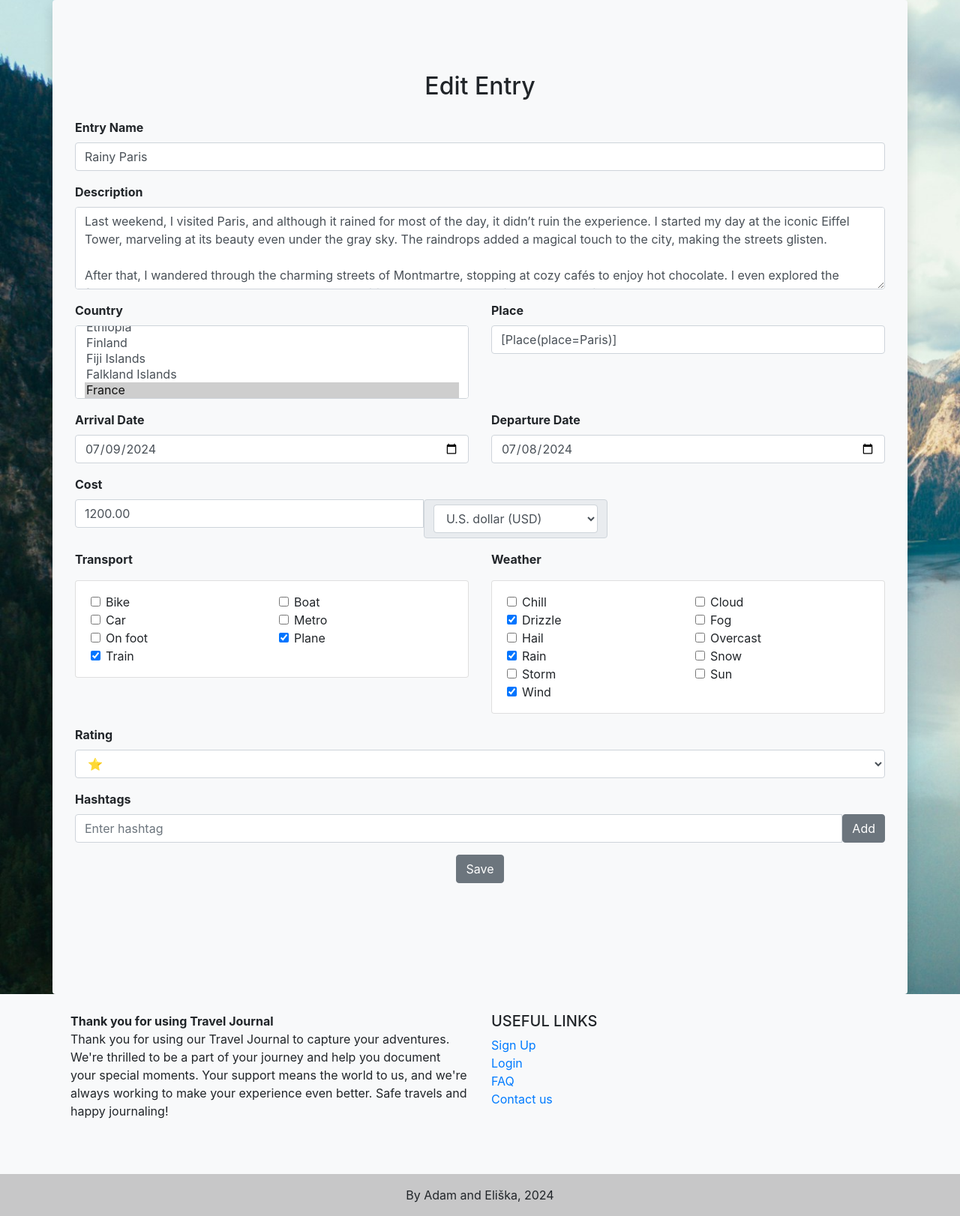
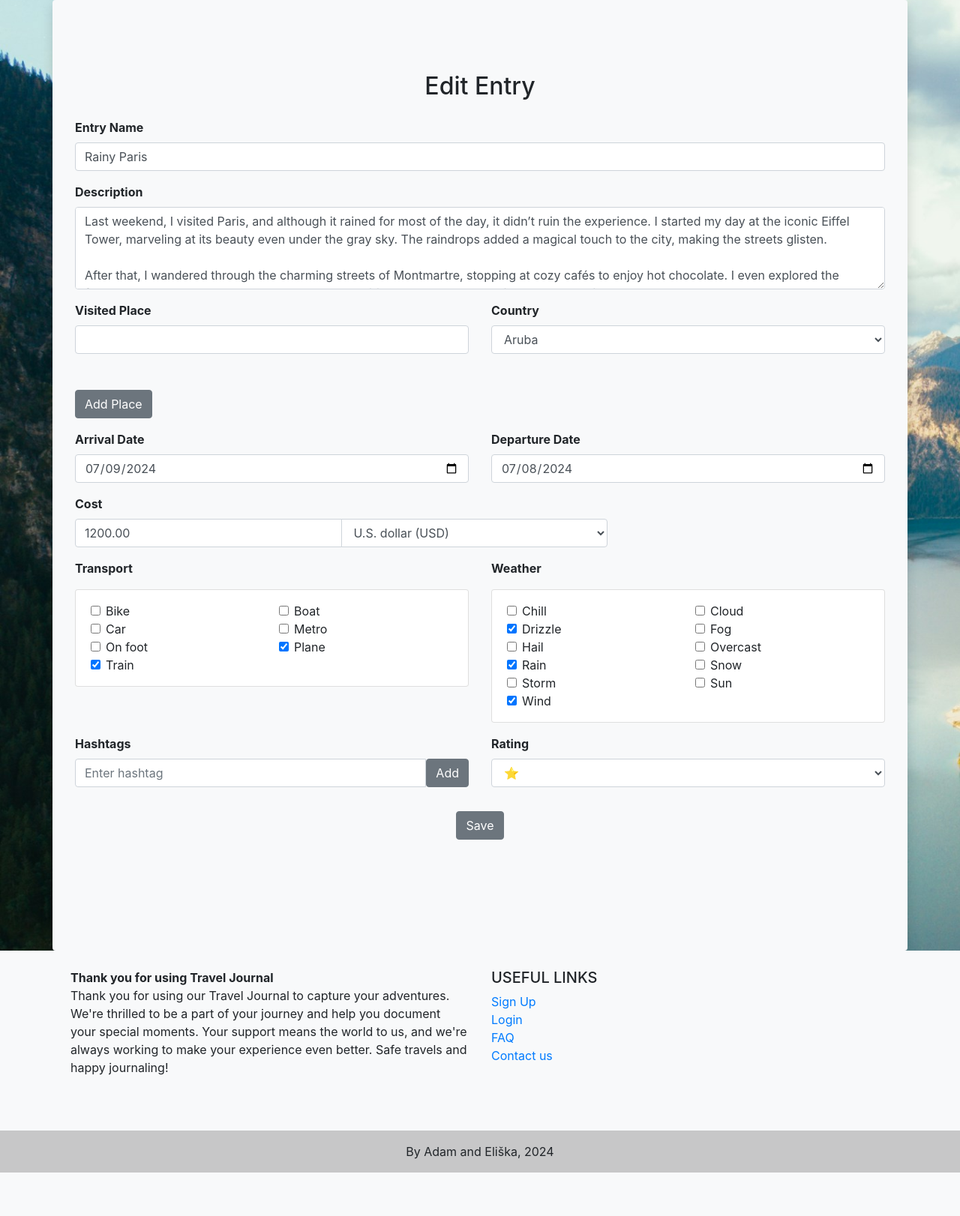
Before and after one commit to celiska/travel_journal, a Django app: page /entry/2/update in a window 1280 px wide. Shown: the part 72-1694 px from the top of the page at 75% size. After the commit the page ends 1636 px from the top, so only its background shows below. Run offline with Django 5.2, Linux system fonts and the light colour scheme; data comes from the database, SQL or seed files in the repository; some libraries are stand-ins or nearby versions.

Commit message:
Better place & country form, better form validation, blank fields hidden on entry page

```diff
--- a/static/css/styles.css
+++ b/static/css/styles.css
@@ -49,3 +49,13 @@
 .star-full {
     color: #FFD43B;
 }
+
+.custom-badge {
+    font-size: 1rem;
+    padding: 0.5rem;
+    background-color: #5C92FF;
+    color: white;
+    border-radius: 0.3rem;
+    margin-right: 0.5rem;
+    margin-bottom: 0.2rem;
+}
--- /dev/null
+++ b/static/js/country_place.js
@@ -0,0 +1,22 @@
+document.getElementById('add-place-btn').addEventListener('click', function() {
+    var place = document.getElementById('place-input').value;
+    var countrySelect = document.getElementById('country-select');
+    var country = countrySelect.options[countrySelect.selectedIndex].text;
+    var countryId = countrySelect.value;
+
+    if (place && countryId) {
+        var badgeContainer = document.createElement('span');
+        badgeContainer.classList.add('custom-badge');
+
+        badgeContainer.textContent = place + ' (' + country + ')';
+
+        document.getElementById('place-list').appendChild(badgeContainer);
+
+        var hiddenInput = document.getElementById('places-countries-hidden');
+        hiddenInput.value += place + ':' + countryId + ';';
+
+        document.getElementById('place-input').value = '';
+    } else {
+        alert("Please enter both place and country");
+    }
+});
--- a/static/js/hashtags.js
+++ b/static/js/hashtags.js
@@ -1,26 +1,20 @@
-// List to hold added hashtags
 let hashtags = [];
 
-// Function to add a hashtag
 document.getElementById('add-hashtag-btn').addEventListener('click', function() {
     const hashtagInput = document.getElementById('hashtag-input');
     const hashtagValue = hashtagInput.value.trim();
 
-    // Check if the hashtag is not empty and not a duplicate
     if (hashtagValue && !hashtags.includes(hashtagValue)) {
-        hashtags.push(hashtagValue); // Add hashtag to the list
+        hashtags.push(hashtagValue);
 
-        // Update the hidden field for the POST request
         document.getElementById('hashtags-hidden').value = hashtags.join(',');
 
-        // Visually add the hashtag
         const hashtagList = document.getElementById('hashtag-list');
         const hashtagItem = document.createElement('span');
-        hashtagItem.classList.add('badge', 'bg-secondary', 'mr-2', 'mb-2');
+        hashtagItem.classList.add('badge', 'bg-warning', 'mr-2', 'mb-2');
         hashtagItem.textContent = '#' + hashtagValue;
         hashtagList.appendChild(hashtagItem);
 
-        // Clear the input field
         hashtagInput.value = '';
     }
 });
--- a/viewer/forms.py
+++ b/viewer/forms.py
@@ -3,74 +3,71 @@
 
 
 class EntryCreateForm(forms.ModelForm):
-    hashtags = forms.CharField(
-        max_length=255,
-        required=False,
-    )
-
     class Meta:
         model = Entry
-        fields = ['entry_name', 'description', 'country', 'place', 'weather', 'transport',
-                  'arrival_date', 'departure_date', 'currency', 'rating', 'cost']
+        fields = '__all__'
 
     entry_name = forms.CharField(
-        widget=forms.TextInput(attrs={'class': 'form-control'}),
-        label="Název"
+        widget=forms.TextInput(attrs={'class': 'form-control','maxlength': '35'})
     )
 
     description = forms.CharField(
-        widget=forms.Textarea(attrs={'class': 'form-control', 'rows': 4}),
-        required=True,
-        label="Popis"
+        widget=forms.Textarea(attrs={'class': 'form-control', 'rows': 4, 'maxlength': '300'})
     )
 
     country = forms.ModelMultipleChoiceField(
         queryset=Country.objects.all(),
         widget=forms.SelectMultiple(attrs={'class': 'form-control'}),
-        required=True,
-        label="Země"
+        required=False
     )
 
     place = forms.CharField(
-        max_length=100,
         widget=forms.TextInput(attrs={'class': 'form-control'}),
-        required=True,
+        required=False
     )
 
     weather = forms.ModelMultipleChoiceField(
         queryset=Weather.objects.all(),
         widget=forms.CheckboxSelectMultiple(attrs={'class': 'form-check-input'}),
-        label="Počasí"
+        required=False
     )
 
     transport = forms.ModelMultipleChoiceField(
         queryset=Transport.objects.all(),
         widget=forms.CheckboxSelectMultiple(attrs={'class': 'form-check-input'}),
-        label="Doprava"
+        required=False
     )
 
     arrival_date = forms.DateField(
-        widget=forms.DateInput(attrs={'type': 'date', 'class': 'form-control'})
+        widget=forms.DateInput(attrs={'type': 'date', 'class': 'form-control'}),
+        required=False
     )
 
     departure_date = forms.DateField(
-        widget=forms.DateInput(attrs={'type': 'date', 'class': 'form-control'})
+        widget=forms.DateInput(attrs={'type': 'date', 'class': 'form-control'}),
+        required = False
     )
 
     cost = forms.DecimalField(
         min_value=0,
         step_size=0.01,
         widget=forms.NumberInput(attrs={'class': 'form-control'}),
+        required=False
     )
 
     currency = forms.ChoiceField(
         choices=CURRENCY_CHOICES,
         widget=forms.Select(attrs={'class': 'form-control'}),
+        required=False
     )
 
     rating = forms.ChoiceField(
         choices=RATING_CHOICES,
         widget=forms.Select(attrs={'class': 'form-control'}),
+    )
+    hashtags = forms.CharField(
+        max_length=50,
+        required=False
     )
 
     def __init__(self, *args, **kwargs):
@@ -84,13 +81,17 @@
         if commit:
             entry.save()
 
-        countries = self.cleaned_data['country']
-        entry.country.set(countries)
+        places_countries_data = self.data.get('places_countries', '')
+        if places_countries_data:
+            places_countries_list = places_countries_data.split(';')
 
-        place_name = self.cleaned_data['place'].strip()
-        for country in countries:
-            place, created = Place.objects.get_or_create(place=place_name, country=country)
-            entry.place.add(place)
+            for item in places_countries_list:
+                if item:
+                    place_name, country_id = item.split(':')
+                    country = Country.objects.get(id=country_id)
+                    place, created = Place.objects.get_or_create(place=place_name.strip(), country=country)
+                    entry.place.add(place)
+                    entry.country.add(country)
 
         hashtags_str = self.cleaned_data.get('hashtags', '')
         if hashtags_str:
@@ -105,10 +106,11 @@
 
     def clean(self):
         cleaned_data = super().clean()
-        cost = cleaned_data.get("cost")
-        currency = cleaned_data.get("currency")
+        arrival_date = cleaned_data.get("arrival_date")
+        departure_date = cleaned_data.get("departure_date")
 
-        if cost and not currency:
-            raise forms.ValidationError("Pokud je vyplněná cena, je potřeba vybrat také měnu.")
+        if arrival_date and departure_date:
+            if departure_date < arrival_date:
+                raise forms.ValidationError("The departure date cannot be earlier than the arrival date.")
 
         return cleaned_data
--- a/viewer/templates/entry_form.html
+++ b/viewer/templates/entry_form.html
@@ -1,9 +1,5 @@
 {% extends "base.html" %}
 {% load static %}
-
-{% comment %}
-TODO: finish transcribing form fields to autofill in UpdateView
-{% endcomment %}
 
 {% block content %}
 <div class="container my-5">
@@ -12,6 +8,7 @@
     {% else %}
         <h2 class="text-center mb-4">Create New Entry</h2>
     {% endif %}
+
     {% if form.errors %}
         <div class="alert alert-danger">
             <ul>
@@ -27,43 +24,54 @@
         </div>
     {% endif %}
 
-    <form method="POST">
+    <form method="POST" autocomplete="off">
         {% csrf_token %}
 
+        <!-- Entry Name -->
         <div class="mb-3">
             <label for="id_entry_name" class="form-label font-weight-bold">Entry Name</label>
             {{ form.entry_name }}
         </div>
 
+        <!-- Description -->
         <div class="mb-3">
-            <label for="id_description" class="form-label font-weight-bold">Description</label>
+            <label class="form-label font-weight-bold">Description</label>
             {{ form.description }}
         </div>
 
+        <!-- Visited Place and Country -->
         <div class="mb-3">
             <div class="row">
                 <div class="col-md-6">
-                    <label class="form-label font-weight-bold">Country</label>
-                    {{ form.country }}
+                    <label class="form-label font-weight-bold">Visited Place</label>
+                    <input type="text" id="place-input" class="form-control" maxlength="30">
                 </div>
 
                 <div class="col-md-6">
-                    <label for="id_place" class="form-label font-weight-bold">Place</label>
-                    <!--<input type="text" name="place" id="id_place" class="form-control" maxlength="100" required>-->
-                    {{ form.place }}
+                    <label class="form-label font-weight-bold">Country</label>
+                    <select id="country-select" class="form-control">
+                        {% for country in form.country.field.queryset %}
+                            <option value="{{ country.id }}">{{ country }}</option>
+                        {% endfor %}
+                    </select>
                 </div>
             </div>
+
+            <div id="place-list" class="mt-3 mb-3 d-flex flex-wrap"></div>
+            <button type="button" class="btn btn-secondary mt-3" id="add-place-btn">Add Place</button>
         </div>
+
+        <input type="hidden" name="places_countries" id="places-countries-hidden">
 
         <!-- Arrival and Departure Date -->
         <div class="row mb-3">
             <div class="col-md-6">
-                <label for="id_arrival_date" class="form-label font-weight-bold">Arrival Date</label>
+                <label class="form-label font-weight-bold">Arrival Date</label>
                 {{ form.arrival_date }}
             </div>
 
             <div class="col-md-6">
-                <label for="id_departure_date" class="form-label font-weight-bold">Departure Date</label>
+                <label class="form-label font-weight-bold">Departure Date</label>
                 {{ form.departure_date }}
             </div>
         </div>
@@ -72,10 +80,9 @@
         <div class="mb-3">
             <div class="row">
                 <div class="col-md-8">
-                    <label for="id_cost" class="form-label font-weight-bold">Cost</label>
+                    <label class="form-label font-weight-bold">Cost</label>
                     <div class="input-group">
-                        {{ form.cost }}
-                        <span class="input-group-text">{{ form.currency }}</span>
+                        {{ form.cost }} {{ form.currency }}
                     </div>
                 </div>
             </div>
@@ -114,48 +121,34 @@
             </div>
         </div>
 
-        <!-- Rating -->
+        <!-- Hashtags and Rating -->
         <div class="mb-3">
-            <label class="form-label font-weight-bold">Rating</label>
-            {{ form.rating }}
-            {% comment %}
-            <select name="rating" class="form-control">
-                <option value="">-- Choose rating --</option>
-                {% for i in "12345" %}
-                    {% if request.resolver_match.view_name == "entry_update" and i == form.instance.rating %}
-                    <option value="{{ i }}" selected>
-                    {% else %}
-                    <option value="{{ i }}">
-                    {% endif %}
-                        {% for j in "12345" %}
-                            {% if j <= i %}
-                                ⭐
-                            {% endif %}
-                        {% endfor %}
-                    </option>
-                {% endfor %}
-            </select>
-            {% endcomment %}
-        </div>
-
+            <div class="row">
                 <!-- Hashtags -->
-        <div class="mb-3">
+                <div class="col-md-6">
                     <label class="form-label font-weight-bold">Hashtags</label>
-
                     <div class="input-group mb-3">
-                <input type="text" id="hashtag-input" class="form-control" placeholder="Enter hashtag">
+                        <input type="text" id="hashtag-input" class="form-control" placeholder="Enter hashtag" maxlength="20">
                         <button type="button" class="btn btn-secondary" id="add-hashtag-btn">Add</button>
                     </div>
-
                     <div id="hashtag-list" class="mt-2"></div>
                     <input type="hidden" name="hashtags" id="hashtags-hidden">
                 </div>
 
-        <!-- Submit button -->
+                <!-- Rating -->
+                <div class="col-md-6">
+                    <label class="form-label font-weight-bold">Rating</label>
+                    {{ form.rating }}
+                </div>
+            </div>
+        </div>
+
         <div class="text-center">
             <input id="id_submit" type="submit" value="Save" class="btn btn-secondary">
         </div>
     </form>
 </div>
+
+<script src="{% static 'js/country_place.js' %}"></script>
 <script src="{% static 'js/hashtags.js' %}"></script>
 {% endblock %}
```
Also changed, not shown: viewer/templates/entry.html (+19 -7 lines). Lines whose indentation alone changed are shown as unchanged.
